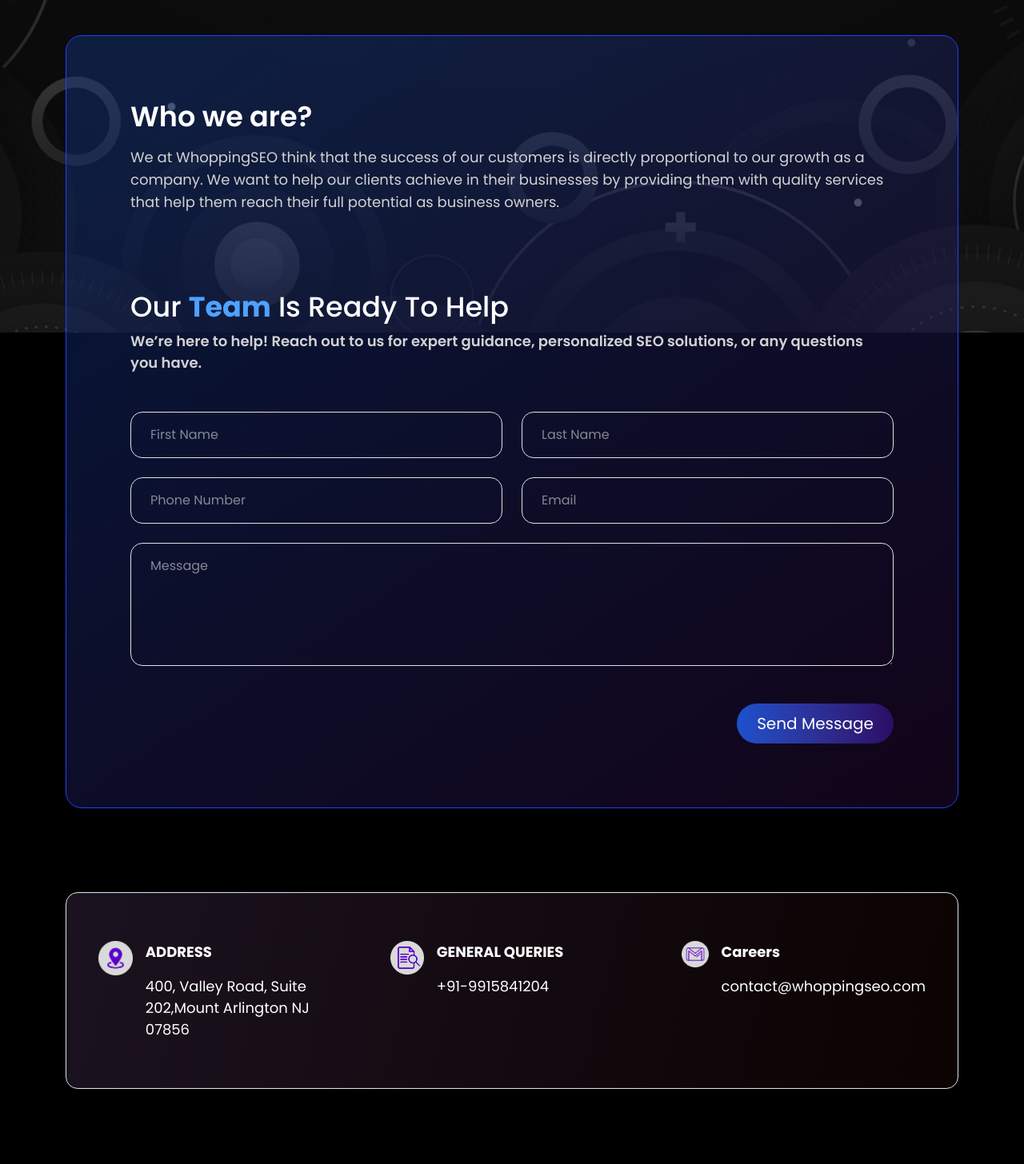
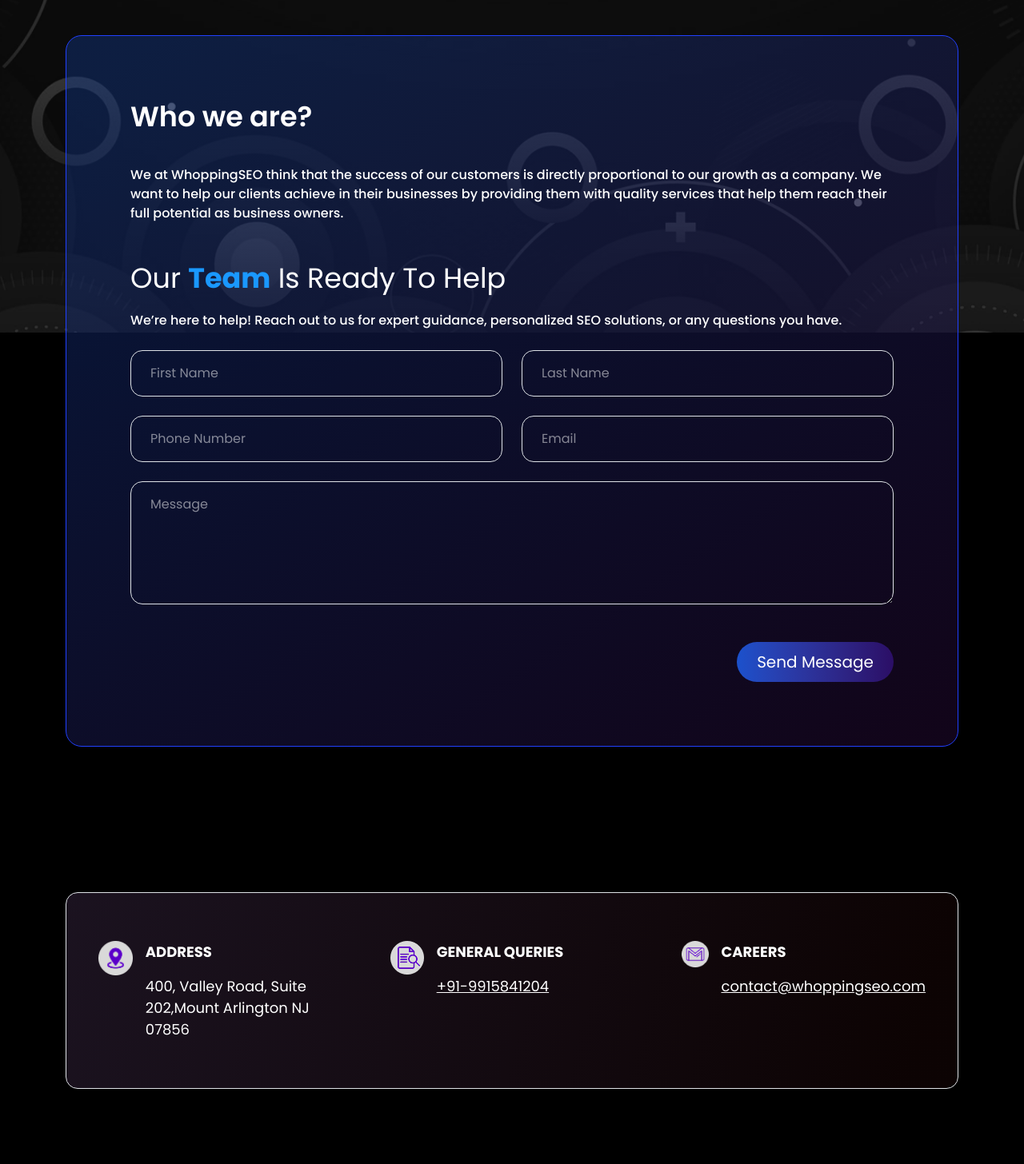
Before and after one commit to hardeep-2025/whoopingIos, a Next.js app: page /contact in a window 1280 px wide. Shown: the part 340-1796 px from the top of the page at 80% size. Built offline with nearby package versions, Linux system fonts and the light colour scheme; no server answers; grey boxes are pictures that could not be loaded.

Commit message:
update code

```diff
--- a/src/components/AboutUs.jsx
+++ b/src/components/AboutUs.jsx
@@ -1115,6 +1115,7 @@
               text-[20px]!
               pt-3!
               text-[#FFFFFF]!
+               group-hover:text-black!
               text-center
               font-bold!
               transition-all
@@ -1131,7 +1132,7 @@
               pb-3!
                   text-[#FFFFFF]!
               text-center!
-              group-hover:text-black
+              group-hover:text-black!
               transition-all
               duration-500
             "
@@ -1157,7 +1158,7 @@
           duration-800
 
           hover:bg-white
-          hover:text-black
+          hover:text-black!
 
           max-md:min-w-full
           max-md:w-full
@@ -1231,6 +1232,7 @@
               pt-3!
               text-center
                   text-[#FFFFFF]!
+                    group-hover:text-black!
               font-bold!
               transition-all
               duration-500
@@ -1246,7 +1248,8 @@
               pb-3
               text-center
                   text-[#FFFFFF]!
-              group-hover:text-black
+                    group-hover:text-black!
+              group-hover:text-black!
               transition-all
               duration-500
             "
@@ -1288,12 +1291,13 @@
                       alt="Shikha Vaid"
                       className="
               w-full
-              h-[390px]
+              h-[390px]!
               object-cover
               px-2
               transition-transform
               duration-500
               group-hover:scale-105
+                   text-[#000000]!
             "
                     />
                   </div>
@@ -1313,6 +1317,7 @@
               bottom-22
               py-1
               bg-white
+              text-[#000000]!
               w-full
               gap-[45px]
               pb-3
@@ -1345,6 +1350,7 @@
               text-[20px]!
               pt-3
                  text-[#FFFFFF]!
+                   group-hover:text-black!
               text-center
               font-bold!
               transition-all
--- a/src/components/ContactUs.jsx
+++ b/src/components/ContactUs.jsx
@@ -1,7 +1,7 @@
-import Image from 'next/image';
-import React from 'react';
-import { Col, Container, Row } from 'react-bootstrap';
-import ContactSection from './contactform';
+import Image from "next/image";
+import React from "react";
+import { Col, Container, Row } from "react-bootstrap";
+import ContactSection from "./contactform";
 
 const ContactUs = () => {
   const baseUrl = process.env.NEXT_PUBLIC_BASE_URL;
@@ -19,7 +19,6 @@
           <Row>
             <Col>
               <section className="bannnerSection  flex items-center justify-center mt-[10%]  flex-col gap-3 text-white">
-
                 <div className="bannerHeading font-bold  font-['Poppins']">
                   <h1 className="text-[45px]! border-b !border-[#FFFFFF] leading-[38px] md:text-[45px] md:leading-[50px] font-bold!">
                     Contact Us
@@ -30,60 +29,77 @@
           </Row>
         </Container>
       </div>
-    <div className=''><ContactSection /></div>
-    <div className='bg-black pb-[6rem] max-[480px]:mt-[3rem]!'>
+      <div className="">
+        <ContactSection />
+      </div>
+      <div className="bg-black pb-[6rem] max-[480px]:mt-[3rem]!">
         <Container>
           <Row>
             <Col>
-                <div className='flex gap-15 border border-.5 py-15 rounded-[15px] px-10 bg-[linear-gradient(104.88deg,_rgba(36,25,43,0.77)_-4.64%,_rgba(16,4,4,0.77)_94.31%)]! max-[991px]:flex-col max-[991px]:items-center max-[767px]:py-10! max-[767px]:px-5! max-[767px]:mt-[18rem] max-[767px]:items-start'>
-                      <div className='w-1/3 flex gap-3 items-start max-[991px]:w-full  '>
-                          <div >
+              <div className="flex gap-15 border border-.5 py-15 rounded-[15px] px-10 bg-[linear-gradient(104.88deg,_rgba(36,25,43,0.77)_-4.64%,_rgba(16,4,4,0.77)_94.31%)]! max-[991px]:flex-col max-[991px]:items-center max-[767px]:py-10! max-[767px]:px-5! max-[767px]:mt-[18rem] max-[767px]:items-start">
+                <div className="w-1/3 flex gap-3 items-start max-[991px]:w-full  ">
+                  <div>
                     <Image
                       width={82}
                       height={42}
                       src={`/whoppingreact/contact/img1.png`}
-                            alt=''
+                      alt=""
                     />
                   </div>
-                          <div className='flex flex-col text-[18px] '>
-                            <span className='font-extrabold! pb-3 text-[#FFFFFF]!'>ADDRESS</span>
-                            <span className='text-[#FFFFFF]!'>400, Valley Road, Suite 202,Mount Arlington NJ 07856</span>
+                  <div className="flex flex-col text-[18px] ">
+                    <span className="font-bold! pb-3 text-[#FFFFFF]!">
+                      ADDRESS
+                    </span>
+                    <span className="text-[#FFFFFF]!">
+                      400, Valley Road, Suite 202,Mount Arlington NJ 07856
+                    </span>
                   </div>
                 </div>
-                      <div className='w-1/3 flex gap-3 items-start max-[991px]:w-full '>
-                          <div >
+                <div className="w-1/3 flex gap-3 items-start max-[991px]:w-full ">
+                  <div>
                     <Image
                       width={42}
                       height={42}
                       src={`/whoppingreact/contact/img2.png`}
-                            alt=''
+                      alt=""
                     />
                   </div>
-                          <div className='flex flex-col text-[18px]'>
-                            <span className='font-extrabold! pb-3 text-[#FFFFFF]!'>GENERAL QUERIES</span>
-                            <span className='text-[#FFFFFF]!'>+91-9915841204</span>
+                  <div className="flex flex-col text-[18px]">
+                    <span className="font-extrabold! pb-3 text-[#FFFFFF]!">
+                      GENERAL QUERIES
+                    </span>
+                    <a href="tel:+919915841204" className="text-[#FFFFFF]!">
+                      +91-9915841204
+                    </a>
                   </div>
                 </div>
-                      <div className='w-1/3 flex gap-3 items-start max-[991px]:w-full '>
-                          <div >
+                <div className="w-1/3 flex gap-3 items-start max-[991px]:w-full ">
+                  <div>
                     <Image
                       width={42}
                       height={42}
                       src={`/whoppingreact/contact/img3.png`}
-                            alt=''
+                      alt=""
                     />
                   </div>
-                          <div className='flex flex-col text-[18px]'>
-                            <span className='font-extrabold! pb-3 text-[#FFFFFF]!'>Careers</span>
-                            <span className='max-[455px]:text-[14px] text-[#FFFFFF]!'>contact@whoppingseo.com</span>
+
+                  <div className="flex flex-col text-[18px]">
+                    <span className="font-extrabold! pb-3 text-[#FFFFFF]!">
+                      CAREERS
+                    </span>
+                    <a
+                      href="mailto:contact@whoppingseo.com"
+                      className="max-[455px]:text-[14px] text-[#FFFFFF]! hover:underline"
+                    >
+                      contact@whoppingseo.com
+                    </a>
                   </div>
                 </div>
-
               </div>
             </Col>
           </Row>
         </Container>
-  <div className='pt-[6rem]'>
+        <div className="pt-[6rem]">
           <Container>
             <iframe
               src="https://www.google.com/maps/embed?pb=!1m18!1m12!1m3!1d3015.769286539613!2d-74.64184262523446!3d40.89887552615623!2m3!1f0!2f0!3f0!3m2!1i1024!2i768!4f13.1!3m3!1m2!1s0x89c375763ac00001%3A0xf2e72952de3b4ce8!2s400%20Valley%20Rd%20Suite%20202%2C%20Mt%20Arlington%2C%20NJ%2007856%2C%20USA!5e0!3m2!1sen!2sin!4v1779792310059!5m2!1sen!2sin"
@@ -93,14 +109,13 @@
               allowFullScreen
               loading="lazy"
               referrerPolicy="no-referrer-when-downgrade"
-        className='w-full! rounded-[25px]'
+              className="w-full! rounded-[25px]"
             ></iframe>
           </Container>
-
         </div>
       </div>
     </div>
   );
-}
+};
 
 export default ContactUs;
--- a/src/components/contactform.jsx
+++ b/src/components/contactform.jsx
@@ -1,7 +1,13 @@
 "use client";
 
 import React, { useState } from "react";
-import { Container, Spinner, Toast, ToastContainer, Modal } from "react-bootstrap";
+import {
+  Container,
+  Spinner,
+  Toast,
+  ToastContainer,
+  Modal,
+} from "react-bootstrap";
 
 const ContactSection = () => {
   const [formData, setFormData] = useState({
@@ -72,16 +78,13 @@
     });
 
     try {
-    const res = await fetch(
-      "https://whoppingseo.com/api/whooping-form.php",
-      {
+      const res = await fetch("https://whoppingseo.com/api/whooping-form.php", {
         method: "POST",
         headers: {
           "Content-Type": "application/json",
         },
         body: JSON.stringify(submittedData),
-      }
-    );
+      });
 
       const result = await res.json();
 
@@ -94,7 +97,7 @@
 
         showToast(
           result.msg || "Something went wrong. Please try again.",
-        "danger"
+          "danger",
         );
       }
     } catch (error) {
@@ -112,7 +115,11 @@
   return (
     <div className="py-[8rem] bg-black h-[700px]">
       {/* Toast Notifications */}
-      <ToastContainer position="top-end" className="p-3" style={{ zIndex: 9999 }}>
+      <ToastContainer
+        position="top-end"
+        className="p-3"
+        style={{ zIndex: 9999 }}
+      >
         <Toast
           show={toast.show}
           onClose={() => setToast((prev) => ({ ...prev, show: false }))}
@@ -125,7 +132,9 @@
               {toast.variant === "success" ? "Success" : "Error"}
             </strong>
           </Toast.Header>
-          <Toast.Body className={toast.variant === "danger" ? "text-white" : ""}>
+          <Toast.Body
+            className={toast.variant === "danger" ? "text-white" : ""}
+          >
             {toast.message}
           </Toast.Body>
         </Toast>
@@ -133,33 +142,35 @@
 
       <Container>
         {/* Main Box */}
-        <div className="relative -top-[500px]! z-20 overflow-hidden rounded-[20px] border border-[#2140FF]! bg-[linear-gradient(146.49deg,_rgba(17,58,146,0.4)_5.13%,_rgba(44,12,65,0.4)_96.71%)] px-20! md:px-10 py-20 max-[991px]:py-15 max-[991px]:px-10! max-[480px]:-top-[600px]!">
+        <div className="relative -top-[500px]! z-20 overflow-hidden rounded-[20px] border border-[#2140FF]! bg-[linear-gradient(146.49deg,_rgba(17,58,146,0.4)_5.13%,_rgba(44,12,65,0.4)_96.71%)] px-20! md:px-10 py-20 max-[991px]:py-15 max-[991px]:px-10! max-[480px]:-top-[640px]!">
           <div className="relative z-10">
             {/* Heading */}
-            <h2 className="text-white text-[35px]! font-semibold! pb-2">
+            <h2 className="text-[#FFFFFF]! text-[35px]! font-semibold! pb-[32px]!  max-[768px]:-leading-[24px]! max-[768px]:text-center! max-[768px]:pb-[39px]!">
               Who we are?
             </h2>
 
-            <p className="text-[#D2D2D2] text-[18px] leading-[28px] pb-20">
-              We at WhoppingSEO think that the success of our customers is directly
-              proportional to our growth as a company. We want to help our clients
-              achieve in their businesses by providing them with quality services
-              that help them reach their full potential as business owners.
+            <p className="text-[#FFFFFF] text-[16px]! max-[768px]:text-[18px]! font-medium! leading-[24px]! pb-[32px]!  max-[768px]:pb-[47px]! max-[768px]:text-center!">
+              We at WhoppingSEO think that the success of our customers is
+              directly proportional to our growth as a company. We want to help
+              our clients achieve in their businesses by providing them with
+              quality services that help them reach their full potential as
+              business owners.
             </p>
 
             {/* Sub Heading */}
-            <h3 className="text-white text-[35px]! font-normal">
-              Our <span className="text-[#4DA2FF] font-bold!">Team</span> Is Ready To Help
+            <h3 className="text-[#FFFFFF]! text-[35px]! font-normal! mb-[13px]! max-[768px]:text-center! max-[768px]: mb-[22px]!">
+              Our <span className="text-[#1A98FF] font-bold!">Team</span> Is
+              Ready To Help
             </h3>
 
-            <p className="text-[#D2D2D2] text-[18px] font-semibold pb-8">
+            <p className="text-[#FFFFFF]! text-[16px]!  leading-[20px]! font-medium! max-[768px]:text-center!  max-[768px]:text-[18px]!">
               We’re here to help! Reach out to us for expert guidance,
               personalized SEO solutions, or any questions you have.
             </p>
 
             {/* Form */}
             <form onSubmit={handleSubmit}>
-              <div className="grid grid-cols-1 md:grid-cols-2 gap-4 pb-4">
+              <div className="grid grid-cols-1 md:grid-cols-2 gap-4  max-[768px]:gap-[13px]!  pb-4 max-[768px]:mt-[38px]! mt-[27px]!">
                 <input
                   type="text"
                   name="firstName"
@@ -211,8 +222,7 @@
                 className="w-full bg-transparent border border-[#8F8F8F] rounded-[15px] px-4 py-3 text-white outline-none resize-none"
               />
 
-              <div className="flex justify-end pt-10">
-
+              <div className="flex justify-end pt-10 max-[768px]:pt-[23px]! ">
                 <button
                   type="submit"
                   disabled={isSubmitting}
@@ -220,8 +230,6 @@
                 >
                   Send Message
                 </button>
-
-
               </div>
             </form>
           </div>
@@ -240,7 +248,8 @@
         <div
           className="rounded-[15px] mt-[110px]!   max-[767px]:mt-[170px]! overflow-hidden"
           style={{
-            background: "linear-gradient(146.21deg, #A31AFF 2.14%, #1A62FF 100%)",
+            background:
+              "linear-gradient(146.21deg, #A31AFF 2.14%, #1A62FF 100%)",
           }}
         >
           {/* Inner Content - Mobile Specs: 296x488, Desktop Specs: 500x452 */}
@@ -258,8 +267,8 @@
     h-[488px]!
     sm:h-[452px]!
     max-h-[85vh]
-    max-[767px]:h-[488px]!
-    max-[767px]:w-[296px]!
+    max-[768px]:max-h-[488px]!
+    max-[768px]:max-w-[296px]!
     overflow-y-auto
     flex
     flex-col
@@ -278,26 +287,27 @@
               </h2>
 
               {/* Main Message */}
-              <p className="text-[#FFFFFF] text-[18px]! font-normal mt-[39px]! leading-[22px]! text-center">
+              <p className="text-[#FFFFFF] text-[18px]! font-normal! mt-[39px]! leading-[24px]! text-center">
                 Your message has been successfully sent. <br />
-                <span className="font-bold block mt-1">
+                <span className="font-medium! block mt-1">
                   Our team will get back to you shortly.
                 </span>
               </p>
 
               {/* Subtext */}
-              <p className="text-[#FFFFFF] text-[18px]! font-normal mt-[39px]! leading-[22px]! text-center">
+              <p className="text-[#FFFFFF]! text-[18px]! font-normal mt-[39px]! leading-[24px]! text-center">
                 We appreciate your interest in <br />
-                <span>WhoppingSEO</span>
+                <span className="font-medium!"> IosAndWeb Technologies</span>
               </p>
 
               {/* Button */}
               <button
                 type="button"
                 onClick={() => setShowSuccessModal(false)}
-                className="text-[#FFFFFF] text-[16px] max-[767px]:mt-[39px]! font-medium w-[196px]! h-[50px]! rounded-[25px]! border border-[#CAC5C5]/11 transition-all duration-300 hover:opacity-90 flex items-center justify-center cursor-pointer"
+                className="text-[#FFFFFF] text-[16px] max-[767px]:mt-[39px]! mt-[39px]! font-normal! w-[196px]! h-[50px]! rounded-[25px]! border-[1px] border-[#CAC5C51C] transition-all duration-300 hover:opacity-90 flex items-center justify-center cursor-pointer"
                 style={{
-                  background: "linear-gradient(90deg, #1B51CC 0%, #2B0E66 100%)",
+                  background:
+                    "linear-gradient(90deg, #1B51CC 0%, #2B0E66 100%)",
                 }}
               >
                 Back to Home
```
Lines whose indentation alone changed are shown as unchanged.
